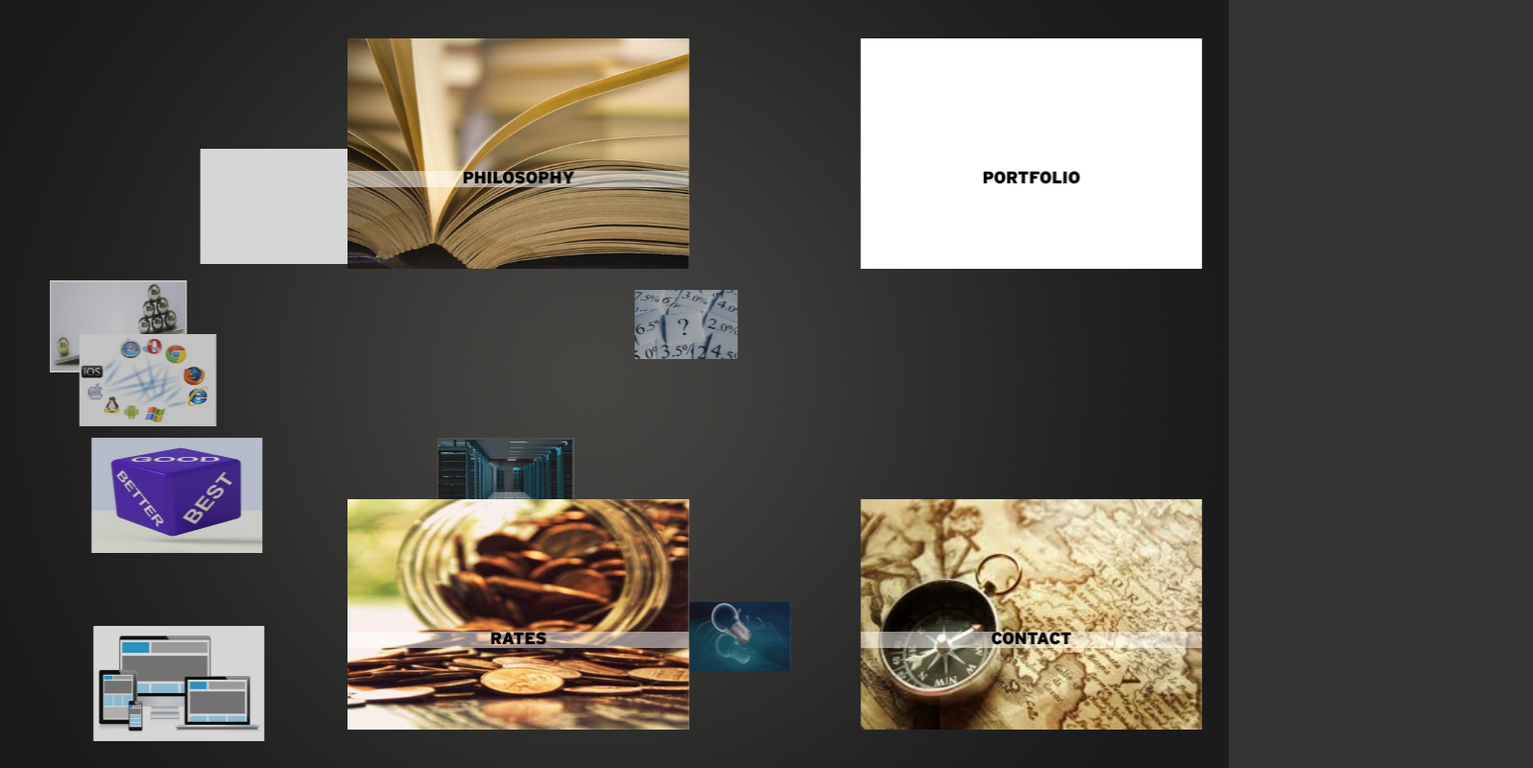
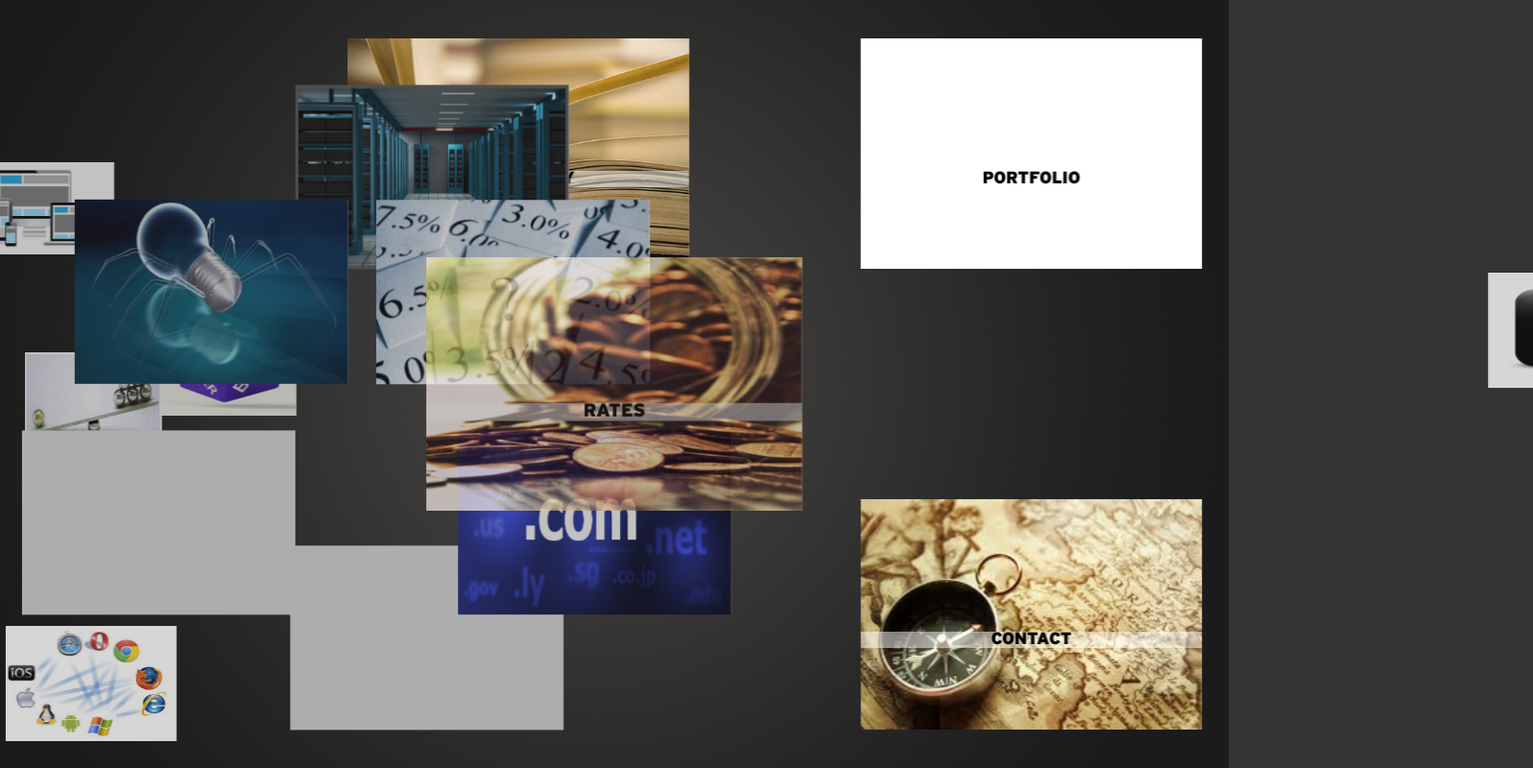
Before and after one commit to shinjanxp/renderbit1.2, a plain HTML site: page index.html in a window 1280 px wide. Both pictures are taken after a click on the element 371 px from the left and 640 px from the top of the page. Shown: the whole page at 96% size, 1597 px wide, since content can reach past the window. Drawn offline with Linux system fonts and the light colour scheme.

Commit message:
trigo jhat

```diff
--- a/css/main.css
+++ b/css/main.css
@@ -53,10 +53,10 @@ body{
 	-webkit-transition:0.5s ease-out;
 	-moz-transition:0.5s ease-out;
 	-ms-transition:0.5s ease-out;
-	transform-origin:50% 50%;
+/*	transform-origin:50% 50%;
 	-webkit-transform-origin:50% 50%;
 	-moz-transform-origin:50% 50%;
-	-ms-transform-origin:50% 50%;
+	-ms-transform-origin:50% 50%;*/
 
 }
 
@@ -295,3 +295,41 @@ body{
 	-ms-transform: rotateY(-180deg);
 	transform: rotateY(-180deg);
 }
+
+/*arrangement classes*/
+.active-top-left{
+	/*move the left main boxes to center.. current width 20%, gap from center 5%*/
+	transform:translateX(75%) translateY(100%) translateZ(0px) scale(1.1);
+	-webkit-transform:translateX(75%) translateY(100%) translateZ(0px) scale(1.1);
+	-moz-transform:translateX(75%) translateY(100%) translateZ(0px) scale(1.1);
+	-ms-transform:translateX(75%) translateY(100%) translateZ(0px) scale(1.1);
+	opacity:0.7;
+	 /*current height 30%*/
+}
+.active-bottom-left{
+	/*move the left main boxes to center.. current width 20%, gap from center 5%*/
+	transform:translateX(75%) translateY(-100%) translateZ(0px) scale(1.1);
+	-webkit-transform:translateX(75%) translateY(-100%) translateZ(0px) scale(1.1);
+	-moz-transform:translateX(75%) translateY(-100%) translateZ(0px) scale(1.1);
+	-ms-transform:translateX(75%) translateY(-100%) translateZ(0px) scale(1.1);
+	opacity:0.7;
+	 /*current height 30%*/
+}
+.active-top-right{
+	/*move the left main boxes to center.. current width 20%, gap from center 5%*/
+	transform:translateX(-75%) translateY(100%) translateZ(0px) scale(1.1);
+	-webkit-transform:translateX(-75%) translateY(100%) translateZ(0px) scale(1.1);
+	-moz-transform:translateX(-75%) translateY(100%) translateZ(0px) scale(1.1);
+	-ms-transform:translateX(-75%) translateY(100%) translateZ(0px) scale(1.1);
+	opacity:0.7;
+	 /*current height 30%*/
+}
+.active-bottom-right{
+	/*move the left main boxes to center.. current width 20%, gap from center 5%*/
+	transform:translateX(-75%) translateY(-100%) translateZ(0px) scale(1.1);
+	-webkit-transform:translateX(-75%) translateY(-100%) translateZ(0px) scale(1.1);
+	-moz-transform:translateX(-75%) translateY(-100%) translateZ(0px) scale(1.1);
+	-ms-transform:translateX(-75%) translateY(-100%) translateZ(0px) scale(1.1);
+	opacity:0.7;
+	 /*current height 30%*/
+}
--- a/index.html
+++ b/index.html
@@ -86,28 +86,6 @@
             </div>
         </div>
 
-		<div class="widget portfolio-widget sub" id="portfolio1">
-       		 <div class="content-wrapper">
-                <div  class="front" style="background-image:url('images/portfolio1.jpg');">
-                <!--Spookybin-->
-                </div>
-             </div>
-        </div>
-        <div class="widget portfolio-widget sub" id="portfolio2">
-        	<div class="content-wrapper">
-                <div  class="front" style="background-image:url('images/portfolio1.jpg');">
-                <!--iKitchen-->
-                </div>
-            </div>
-        </div>
-        <div class="widget portfolio-widget sub" id="portfolio3">
-        	<div class="content-wrapper">
-                <div  class="front" style="background-image:url('images/portfolio3.jpg');">
-                <!--XeQt-->
-                </div>
-            </div>
-        </div>
-
         <div class="widget rates-widget sub" id="rates1">
         	<div class="content-wrapper">
                 <div  class="front" style="background-image:url('images/rates1.jpg');">
@@ -136,17 +114,39 @@
                 </div>
             </div>
         </div>
-		<div class="widget rates-widget sub" id="rates4">
+		<div class="widget rates-widget sub" id="rates5">
         	<div class="content-wrapper">
                 <div  class="front" style="background-image:url('images/rates5.jpg');">
                 <!--Domain Name Registration-->
                 </div>
             </div>
         </div>
-        <div class="widget rates-widget sub" id="rates4">
+        <div class="widget rates-widget sub" id="rates6">
         	<div class="content-wrapper">
                 <div  class="front" style="background-image:url('images/rates6.jpg');">
                 <!--Discounted payment-->
+                </div>
+            </div>
+        </div>
+
+        		<div class="widget portfolio-widget sub" id="portfolio1">
+       		 <div class="content-wrapper">
+                <div  class="front" style="background-image:url('images/portfolio1.jpg');">
+                <!--Spookybin-->
+                </div>
+             </div>
+        </div>
+        <div class="widget portfolio-widget sub" id="portfolio2">
+        	<div class="content-wrapper">
+                <div  class="front" style="background-image:url('images/portfolio1.jpg');">
+                <!--iKitchen-->
+                </div>
+            </div>
+        </div>
+        <div class="widget portfolio-widget sub" id="portfolio3">
+        	<div class="content-wrapper">
+                <div  class="front" style="background-image:url('images/portfolio3.jpg');">
+                <!--XeQt-->
                 </div>
             </div>
         </div>
@@ -172,6 +172,7 @@
                 </div>
             </div>
         </div>
+
  <!--   </section>-->
 </section>
 <script src="js/jquery-1.11.1.js" type="text/javascript"></script>
--- a/js/functions.js
+++ b/js/functions.js
@@ -5,12 +5,17 @@ $(document).ready(function() {
     $('#mother-wrapper').height(h);
 	//$('body').height(h);
 	init_positions();
-	alert(tv);
-	alert(tv.length);
 	dropdown();
 });
 var temp;
-var tv=[5,5,65,65],lv=[];
+var tv=[5,5,65,65],lv=[50,50,50,50];
+
+function prefix(t,p,v){
+	$(t).css(p,v);
+	$(t).css("-webkit-"+p,v);
+	$(t).css("-moz-"+p,v);
+	$(t).css("-ms-"+p,v);
+}
 function init_positions(){
 		$('.sub').each(function() {
 			temp=Math.random();
@@ -20,32 +25,38 @@ function init_positions(){
 				$(this).addClass('layer3');
 			else
 				$(this).addClass('layer4');
-			$.merge(tv,[(0.8*h)*Math.random()]);
-			$(this).css('top',(0.8*h)*Math.random()+'px');
+			temp=(0.8*h)*Math.random();
+			$.merge(tv,[temp]);
+			$(this).css('top',temp+'px');
         });
 
 		$('.philosophy-widget').each(function(index, element) {
-            $(this).css('left',-20 + Math.random()*30+"%");
+			temp=-20 + Math.random()*30;
+			$.merge(lv,[temp]);
+            $(this).css('left',temp+"%");
         });
 		$('.rates-widget').each(function(index, element) {
-            $(this).css('left',-20 + Math.random()*30+"%");
+			temp=-20 + Math.random()*30;
+			$.merge(lv,[temp]);
+            $(this).css('left',temp+"%");
         });
 		$('.portfolio-widget').each(function(index, element) {
-            $(this).css('left',70 + Math.random()*30+"%");
+			temp=70 + Math.random()*30;
+			$.merge(lv,[temp]);
+            $(this).css('left',temp+"%");
         });
 		$('.contact-widget').each(function(index, element) {
-            $(this).css('left',70 + Math.random()*30+"%");
+			temp=70 + Math.random()*30;
+			$.merge(lv,[temp]);
+            $(this).css('left',temp+"%");
         });
 
 }
 $('#mother-wrapper').mousemove(function(e) {
 	var factor=100;
-    /*$('#philosophy').html(e.pageX);*/
-	$(this).css('transform','rotateY('+ (e.pageX-w/2)/factor +'deg)');
-	$(this).css('webkit-transform','rotateY('+ (e.pageX-w/2)/factor +'deg)');
-	$(this).css('-moz-transform','rotateY('+ (e.pageX-w/2)/factor +'deg)');
-	$(this).css('-ms-transform','rotateY('+ (e.pageX-w/2)/factor +'deg)');
-});
+	prefix($(this),'transform','rotateY('+ (e.pageX-w/2)/factor +'deg)');
+/*	$('#portfolio0 .front p').html(e.pageX+","+e.pageY);
+*/});
 
 function dropdown(){
 	$('.widget').css('margin-top','-100%');
@@ -110,6 +121,60 @@ $('.widget').mouseleave(function(e) {
    	alert("hi");
 });*/
 var stack=["null","null"];
+var head=-1;
 $('.widget').click(function(e) {
 
+    if(head==-1)
+	{
+		arrange($(this));
+	}
+	else if(head==0)
+	{
+		view();
+	}
 });
+
+function arrange(t)
+{
+	var type=t.attr('id');
+	type=type.substring(0,type.length-1);
+	var nodes=$('.'+type+'-widget');
+/*	nodes.each(function(index, element) {
+	alert($(this).attr('id'));
+    });*/
+	temp='#'+type+'0';
+	if(temp=="#philosophy0")
+		$(temp).addClass('active-top-left');
+	if(temp=="#rates0")
+		$(temp).addClass('active-bottom-left');
+	if(temp=="#portfolio0")
+		$(temp).addClass('active-top-right');
+	if(temp=="#contact0")
+		$(temp).addClass('active-bottom-right');
+
+	var x,y,z,index,radius,n,angle;
+	n=$('.'+type+'-widget').length;
+	angle=360/n;
+	radius=Math.min($(temp).width(),$(temp).height());
+	$('.'+type+'-widget').each(function(i, element) {
+		x=0;y=0;z=0;
+       index=$('.widget').index(this);
+		x=radius*Math.cos(Math.PI/180*(90+i*angle));
+		y=radius*Math.sin(Math.PI/180*(90+i*angle));
+		x=x+0.5*w;
+		y=-y+0.5*h;
+/*		alert(x+","+y);*/
+		x=x-0.8*0.5*$(this).width();
+		y=y-0.8*0.5*$(this).height();
+		//alert(x+","+y);
+		x=x-lv[index]*w/100;
+		y=y-tv[index];
+		alert(x+","+y);
+		prefix($(this),"transform","translateX("+x+"px) translateY("+y+"px) translateZ(0px) scale(0.8)");
+
+    });
+}
+ /*alert($(this).attr('id'));
+
+ Math.PI/180*
+ */
```
